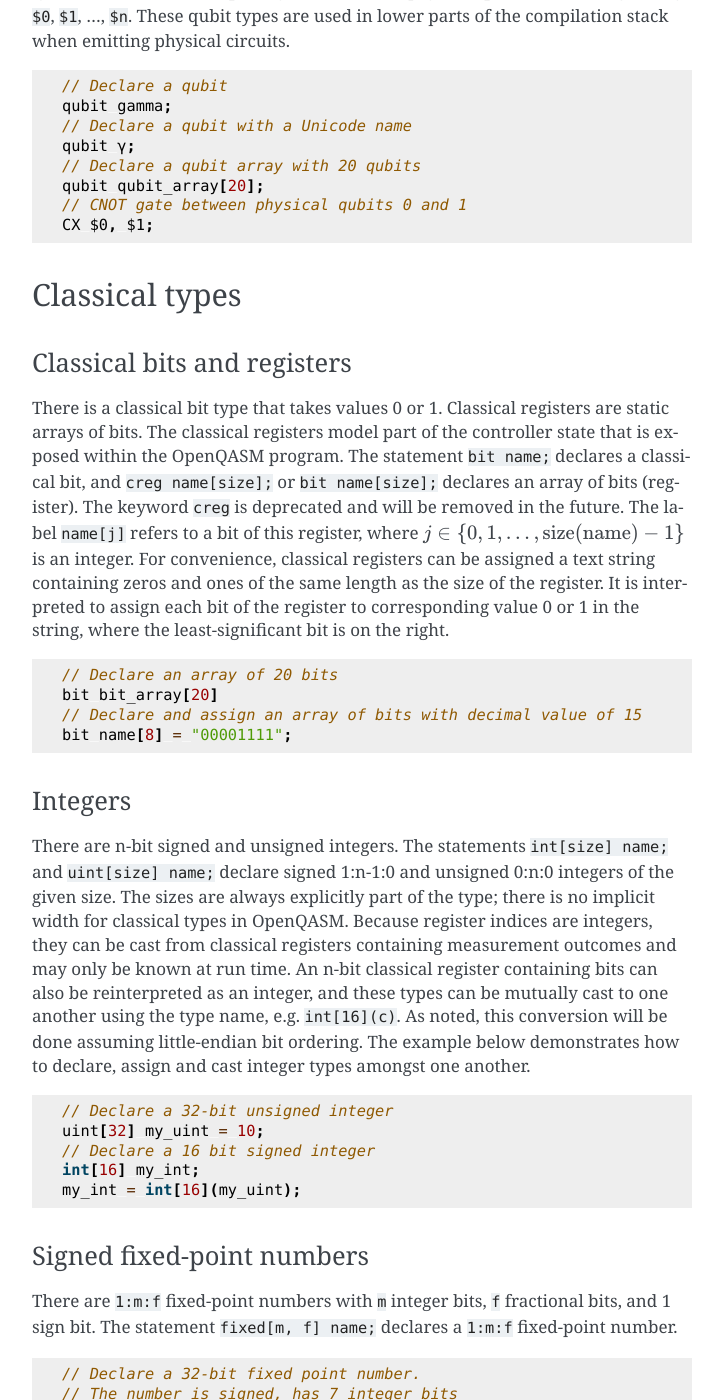
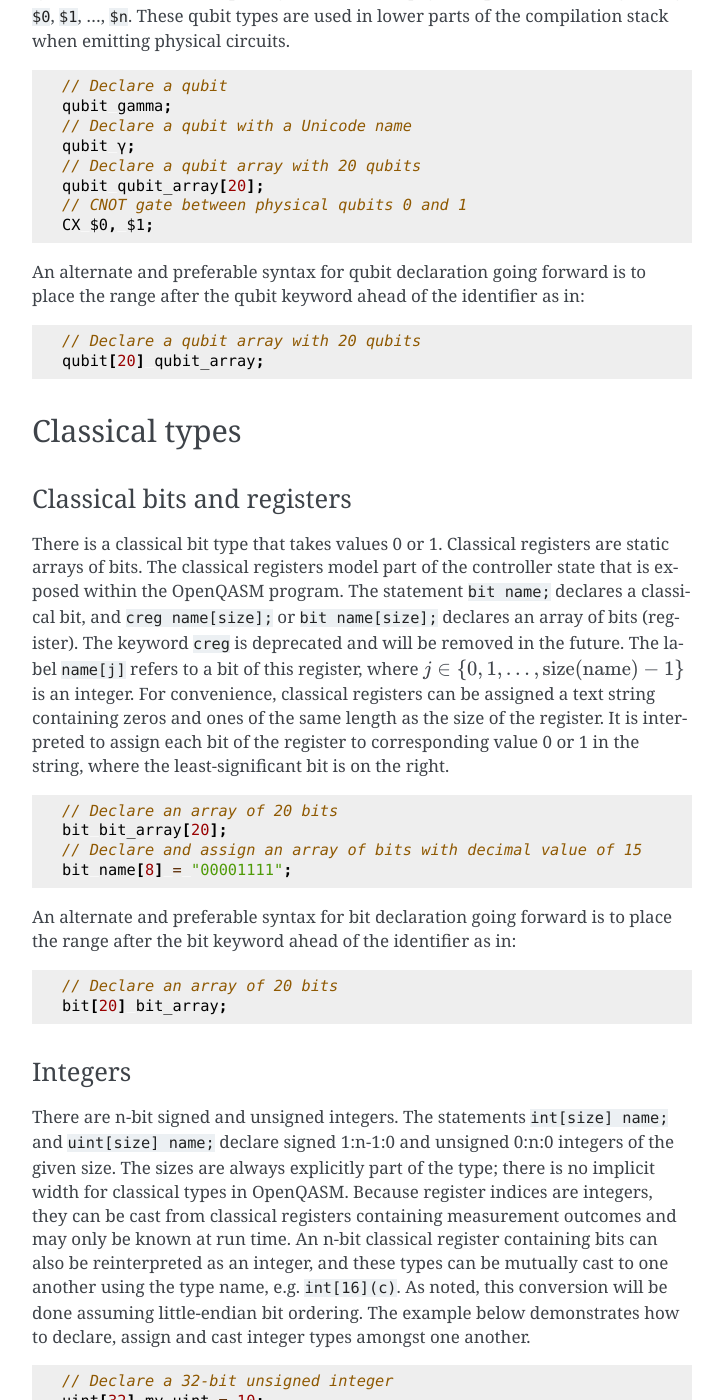
Before and after one commit to openqasm/openqasm, a Sphinx documentation site: the page built from source/language/types.rst, in a window 1280 px wide and 1400 px high, scrolled down 1253 px. Shown: the whole window, without its empty margins (388-1111 px from the left). Built offline with Sphinx 7.4.7, drawn with Linux system fonts in a browser that asks for light colours; cross-references to code outside the pages are shown as plain code.

Commit message:
- Add cross2021openqasm to the biblio - Add description of qubit/bit declaration syntax described as "preferred" in op. cit.

```diff
--- a/source/bibliography.bib
+++ b/source/bibliography.bib
@@ -4,6 +4,15 @@
     title = {IBM Quantum Experience},
     howpublished = {\url{https://quantum-computing.ibm.com/}},
     note = {Accessed: 2020-05-04}
+}
+
+@misc{cross2021openqasm,
+      title={OpenQASM 3: A broader and deeper quantum assembly language},
+      author={Andrew W. Cross and Ali Javadi-Abhari and Thomas Alexander and Niel de Beaudrap and Lev S. Bishop and Steven Heidel and Colm A. Ryan and John Smolin and Jay M. Gambetta and Blake R. Johnson},
+      year={2021},
+      eprint={2104.14722},
+      archivePrefix={arXiv},
+      primaryClass={quant-ph}
 }
 
 @article{steane99,
--- a/source/language/types.rst
+++ b/source/language/types.rst
@@ -73,6 +73,14 @@ circuits.
    // CNOT gate between physical qubits 0 and 1
    CX $0, $1;
 
+An alternate and preferable syntax for qubit declaration going forward is
+to place the range after the qubit keyword ahead of the identifier as in:
+
+.. code-block:: c
+
+   // Declare a qubit array with 20 qubits
+   qubit[20] qubit_array;
+
 Classical types
 ---------------
 
@@ -95,9 +103,17 @@ bit is on the right.
 .. code-block:: c
 
    // Declare an array of 20 bits
-   bit bit_array[20]
+   bit bit_array[20];
    // Declare and assign an array of bits with decimal value of 15
    bit name[8] = "00001111";
+
+An alternate and preferable syntax for bit declaration going forward is
+to place the range after the bit keyword ahead of the identifier as in:
+
+.. code-block:: c
+
+   // Declare an array of 20 bits
+   bit[20] bit_array;
 
 Integers
 ~~~~~~~~
```
